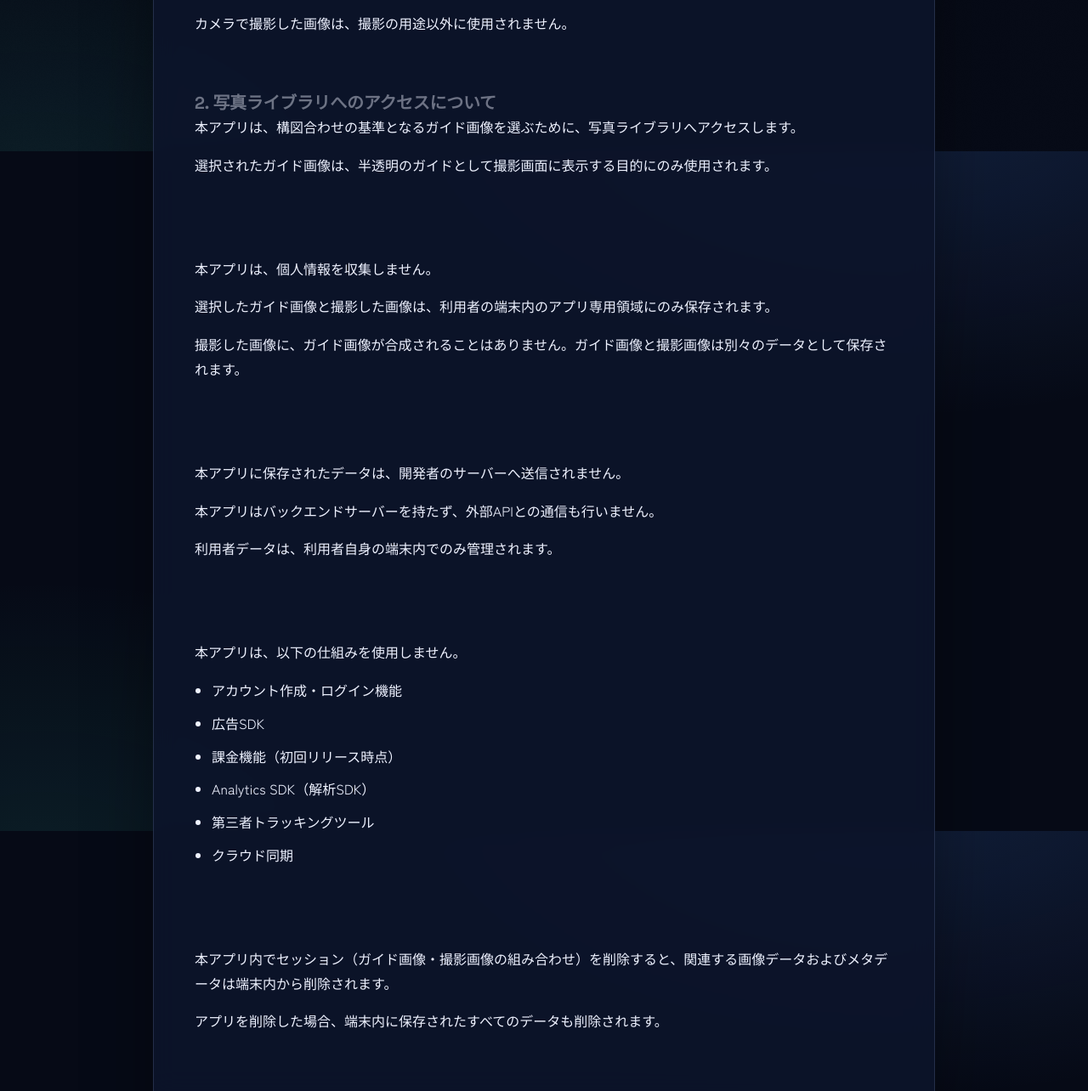
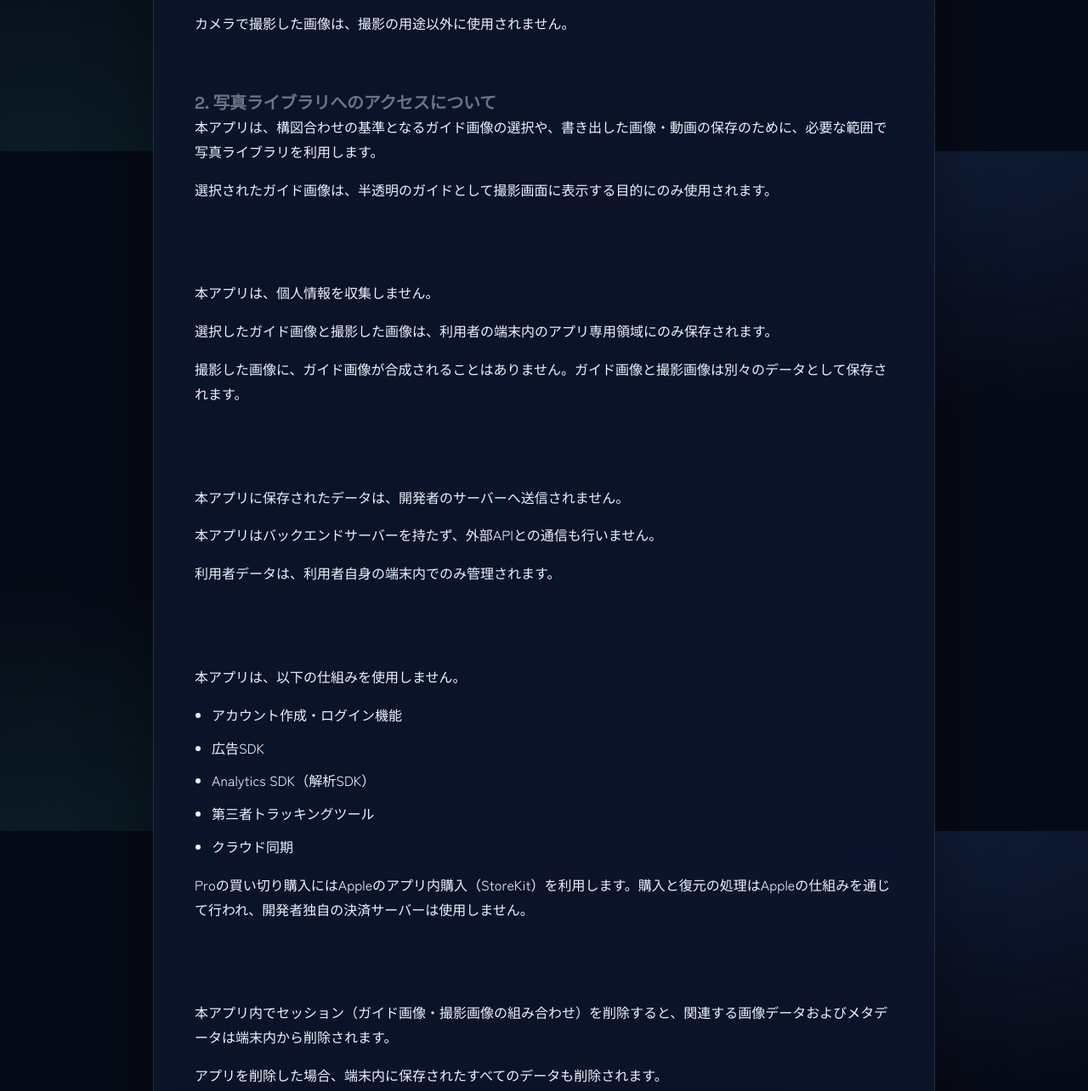
Before and after one commit to Show1005/app-legal-pages, a plain HTML site: page overlay-camera/privacy-policy.html in a window 1280 px wide. Shown: the part 622-1906 px from the top of the page at 85% size. Drawn offline with Linux system fonts and the light colour scheme.

Commit message:
docs: update Overlay Camera Free and Pro information

```diff
--- a/overlay-camera/privacy-policy.html
+++ b/overlay-camera/privacy-policy.html
@@ -124,7 +124,7 @@
         <p>カメラで撮影した画像は、撮影の用途以外に使用されません。</p>
 
         <h2>2. 写真ライブラリへのアクセスについて</h2>
-        <p>本アプリは、構図合わせの基準となるガイド画像を選ぶために、写真ライブラリへアクセスします。</p>
+        <p>本アプリは、構図合わせの基準となるガイド画像の選択や、書き出した画像・動画の保存のために、必要な範囲で写真ライブラリを利用します。</p>
         <p>選択されたガイド画像は、半透明のガイドとして撮影画面に表示する目的にのみ使用されます。</p>
 
         <h2>3. 保存されるデータ</h2>
@@ -142,11 +142,13 @@
         <ul>
           <li>アカウント作成・ログイン機能</li>
           <li>広告SDK</li>
-          <li>課金機能（初回リリース時点）</li>
+
           <li>Analytics SDK（解析SDK）</li>
           <li>第三者トラッキングツール</li>
           <li>クラウド同期</li>
         </ul>
+
+        <p>Proの買い切り購入にはAppleのアプリ内購入（StoreKit）を利用します。購入と復元の処理はAppleの仕組みを通じて行われ、開発者独自の決済サーバーは使用しません。</p>
 
         <h2>6. データの削除について</h2>
         <p>本アプリ内でセッション（ガイド画像・撮影画像の組み合わせ）を削除すると、関連する画像データおよびメタデータは端末内から削除されます。</p>
```
